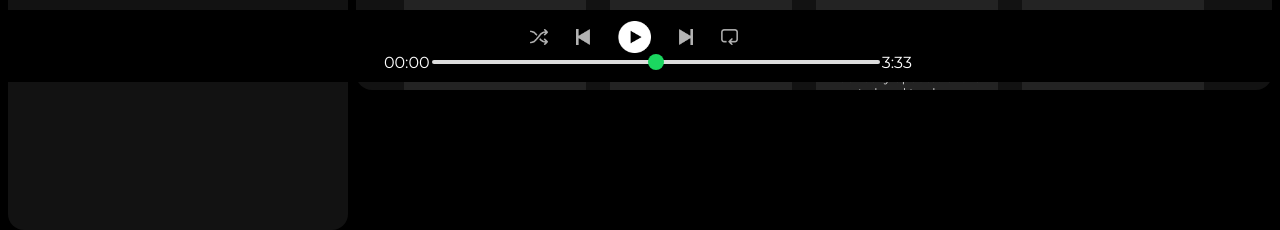
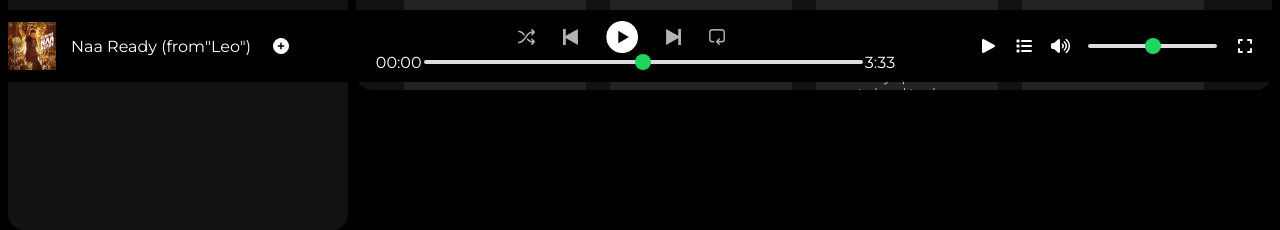
Before and after one commit to TejasJadhav2576/CSS-major-project, a plain HTML site: page index.html in a window 1280 px wide. Shown: the part 718-948 px from the top of the page. Drawn offline with Linux system fonts and the light colour scheme.

Commit message:
feat : update music player

```diff
--- a/index.html
+++ b/index.html
@@ -161,7 +161,12 @@
 
 
         <div class="music-player">
-            <div class="album"></div>
+            <div class="album">
+                <img src="/assets/card4img.jpeg" class="album-img">
+                <p class="album-title">Naa Ready (from"Leo")</p>
+                <i class="fa-solid fa-circle-plus album-icon"></i>
+                <!-- <p class="album-info">Anirudh Ravichander, Vijay, Asal Kolaar</p> -->
+            </div>
             <div class="player">
                 <div class="player-controls">
                     <img src="/assets/player_icon1.png" class="player-control-icon">
@@ -176,7 +181,13 @@
                     <span class="total-time">3:33</span>
                 </div>
             </div>
-            <div class="controls"></div>
+            <div class="controls">
+                <i class="fa-solid fa-play control-items"></i>
+                <i class="fa-solid fa-list control-items"></i>
+                <i class="fa-solid fa-volume-high control-items"></i>
+                <input type="range" class="control-items control-volume">
+                <i class="fa-solid fa-expand control-items"></i>
+            </div>
         </div>
     </div>
 
--- a/style.css
+++ b/style.css
@@ -266,3 +266,55 @@ a {
     border-radius: 50%;
     margin-top: -6px;
 }
+
+.album {
+    display: flex;
+    justify-content: start;
+    align-items: center;
+}
+
+.album-img {
+    height: 3rem;
+    width: 3rem;
+}
+
+.album-title {
+    font-size: 1rem;
+    margin-left: 15px;
+}
+
+.album-icon {
+    margin-left: 20px;
+}
+
+.controls {
+    display: flex;
+    justify-content: end;
+    align-items: center;
+    margin-right: 25px;
+}
+
+.control-items {
+    padding: 0.5rem;
+}
+
+.control-volume {
+    appearance: none;
+    background-color: transparent;
+    cursor: pointer;
+}
+
+.control-volume::-webkit-slider-runnable-track {
+    background-color: #ddd;
+    border-radius: 100px;
+    height: 0.2rem;
+}
+
+.control-volume::-webkit-slider-thumb {
+    appearance: none;
+    height: 1rem;
+    width: 1rem;
+    background-color: #1bd760;
+    border-radius: 50%;
+    margin-top: -6px;
+}
```
